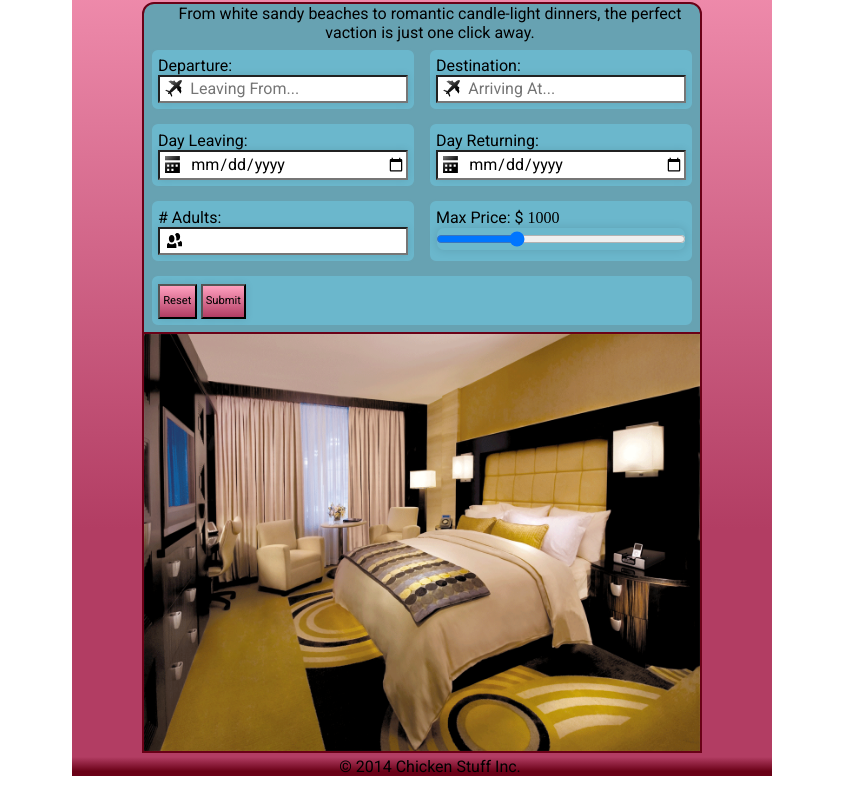
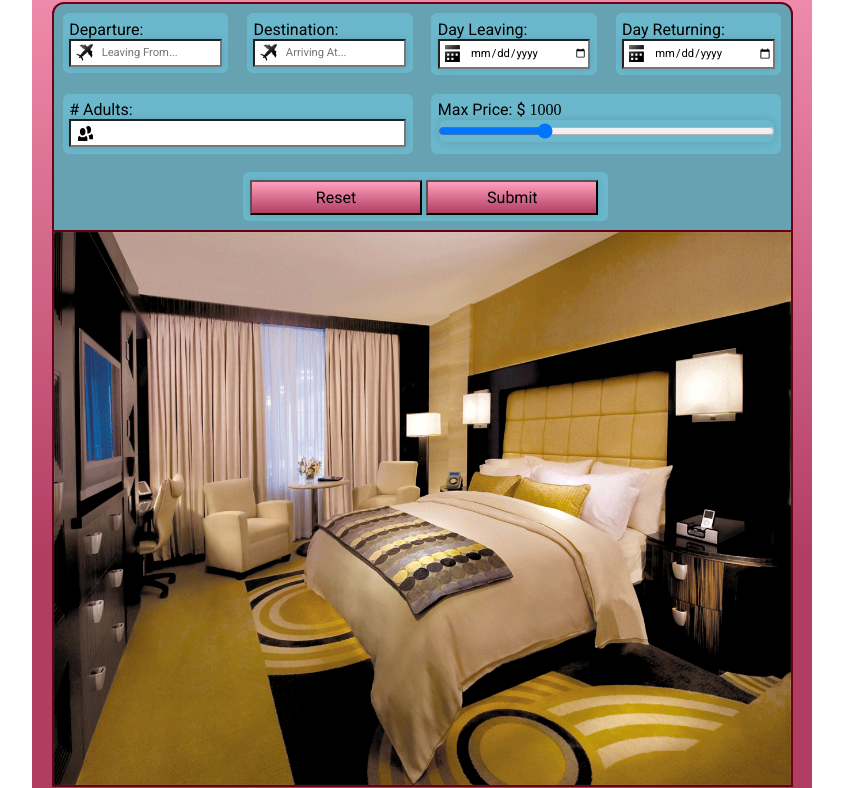
Before and after one commit to youn0482/travel, a plain HTML site: page index.html in a window 1280 px wide. Shown: the part 156-944 px from the top of the page, without its empty margins (218-1061 px from the left). Drawn offline with nearby package versions, Linux system fonts and the light colour scheme.

Commit message:
4 columns

```diff
--- a/css/form.css
+++ b/css/form.css
@@ -14,7 +14,7 @@ FFA0BF FFF9B9 B23D63 6BB7CC 67A2B2
     background-image: -webkit-linear-gradient(top, #FFA0BF 0%, #B23D63      75%);
     background-image: -moz-linear-gradient(top, #FFA0BF 0%, #B23D63 70%);
     margin: 0 auto;
-    max-width: 700px;
+    max-width: 780px;
 
     overflow:hidden;
 }
@@ -36,8 +36,10 @@ body{
     background-repeat: repeat-x;*/
 }
 p{
- text-align: center;
+    text-align: center;
     margin-left:1rem;
+    padding: 0.5rem;
+
 }
 p, input, label{
     font-family: 'Roboto', sans-serif;
@@ -58,10 +60,8 @@ img{
 /*******************************************
 				Layout
 *******************************************/
-.wrapper{
-}
-.masthead{
-
+.buttons{
+    width:100%;
 }
 .main{
 	width: 80%;
@@ -80,7 +80,7 @@ form{
     background-image: -webkit-linear-gradient(top, #B23D63 0%, #6A0117      75%);
     background-image: -moz-linear-gradient(top, #B23D63 0%, #6A0117 70%);
     width:100%;
-    max-width: 700px;
+    max-width: 780px;
 
 }
 
@@ -143,7 +143,14 @@ input[type=reset]{
     top:0;
     left:0;
 }
-
+    #btnReset{
+        width: 49%;
+        font-size: 1rem;
+    }
+    #btnSubmit{
+        width: 49%;
+        font-size: 1rem;
+    }
 
 
 /*******************************************
@@ -221,21 +228,28 @@ img{
 
 }
 
-@media all and (min-width: 1024px){
+@media all and (min-width: 780px){
 
-    .formBox, .col{
+    .formBox{
 
         float:left;
-        width:48%;
+        width:23%;
         margin: 1%;
     }
 
+    .main
+    {
+     width: 95%;
+    }
     .buttons{
-        width:98%;
-        margin: 1%;
+        width:50%;
+        margin-left: 25.5%;
 
     }
 
+    input{
+     font-size:0.7rem;
+    }
     h1{
      font-size: 3.998em;
     }
--- a/index.html
+++ b/index.html
@@ -16,7 +16,7 @@
 		</header>
 		<section class="main">
 			<form name="travelForm" id="travelForm" action="#" method="post" enctype="application/x-www-form-urlencoded">
-				<p>From white sandy beaches to romantic candle-light dinners, the perfect vaction is just one click away.</p>
+
 				<div class="formBox">
 					<label for="departure">Departure:</label>
 					<input type="text" name="departure" id="departure" placeholder="Leaving From..." list="cities"/>
```
